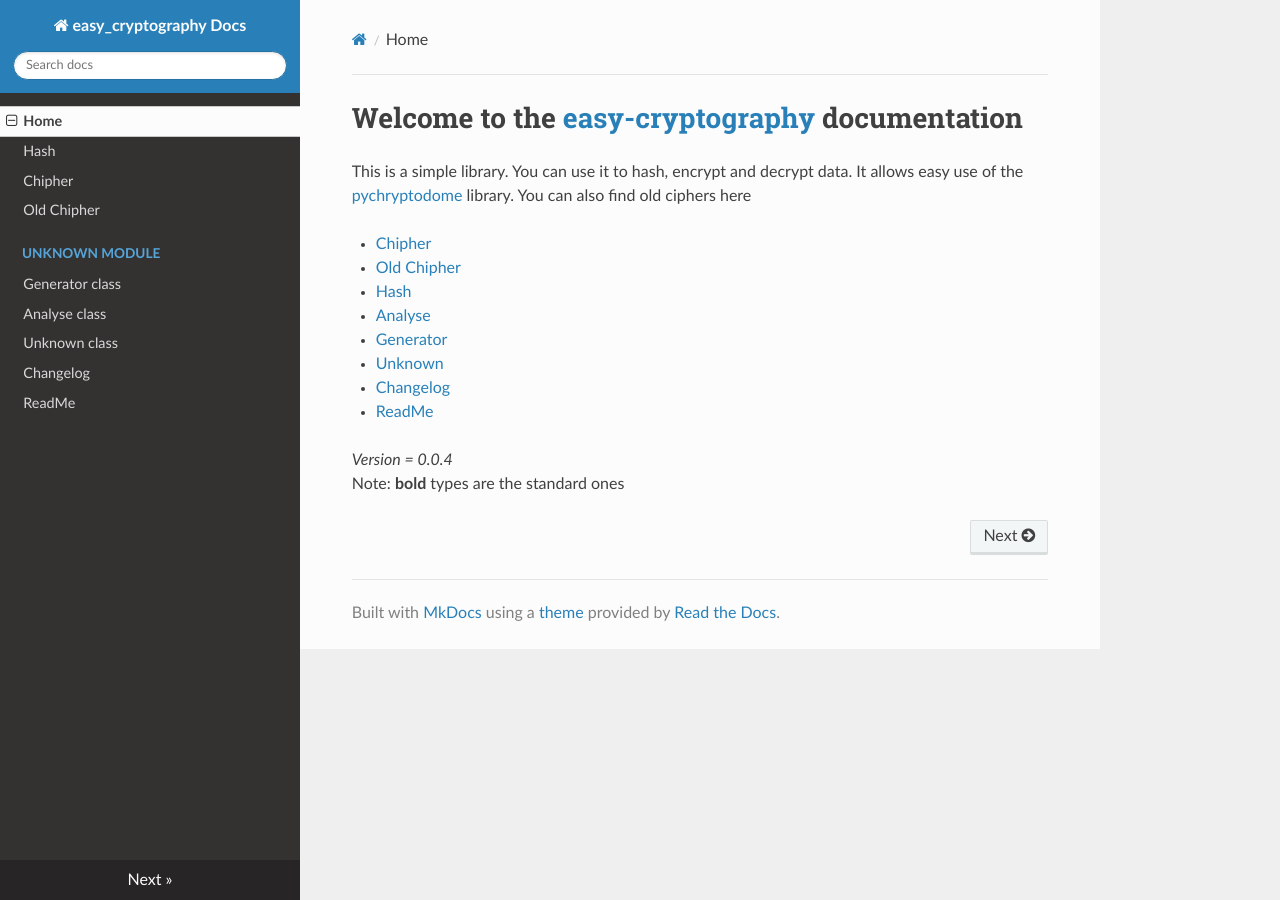
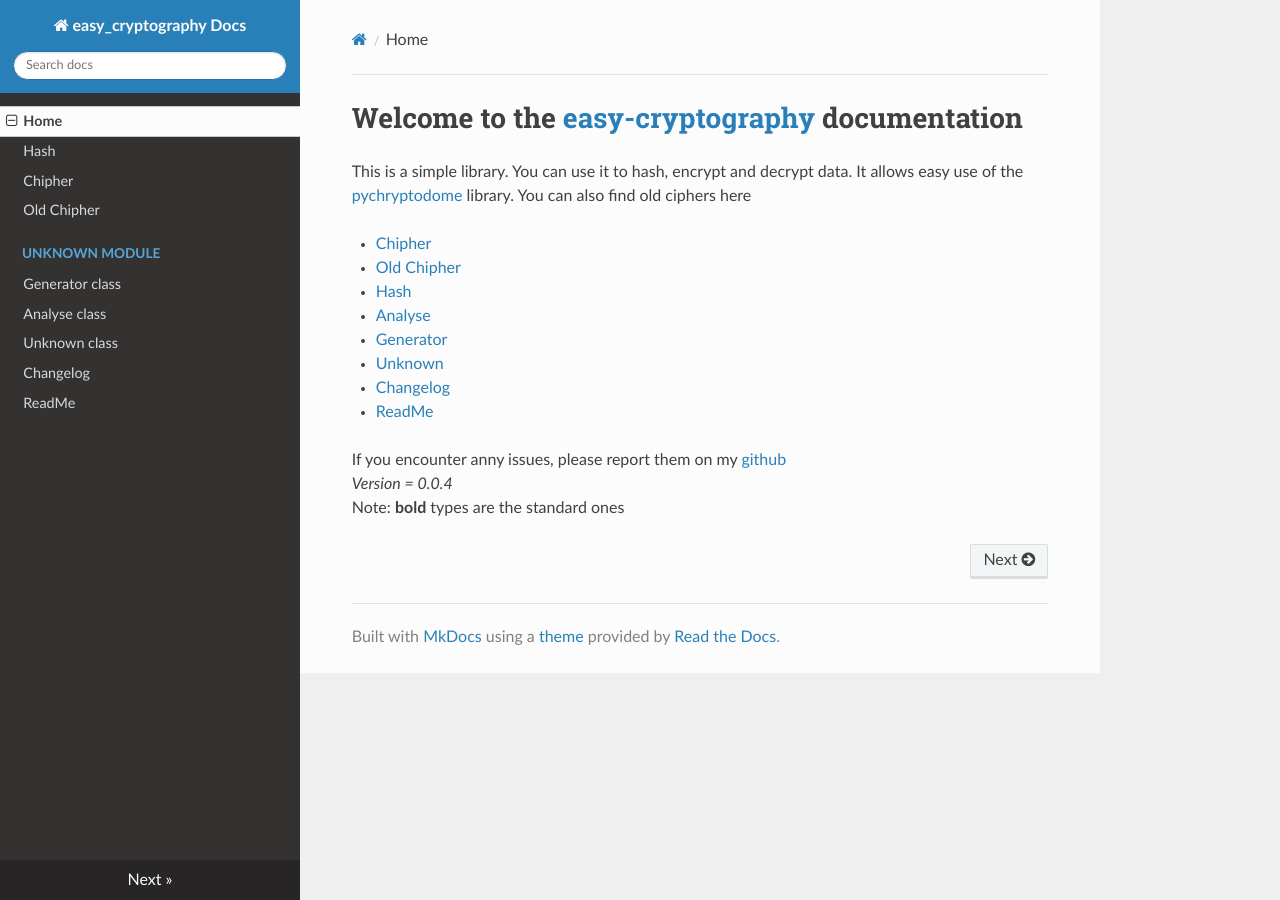
Before and after one commit to MrPoisen/easy_crypt_documentation, an MkDocs documentation site: the page built from docs/index.md, in a window 1280 px wide. Built offline with MkDocs 1.6.1, drawn with Linux system fonts in a browser that asks for light colours; nearby versions of some CDN libraries.

Commit message:
Update index.md

```diff
--- a/docs/index.md
+++ b/docs/index.md
@@ -12,5 +12,6 @@ You can also find old ciphers here
 - [Changelog](Changelog.md)
 - [ReadMe](base_info.md)
 
+If you encounter anny issues, please report them on my [github](https://github.com/MrPoisen/easy_crypt)
 *Version = 0.0.4*
 Note: **bold** types are the standard ones
```
